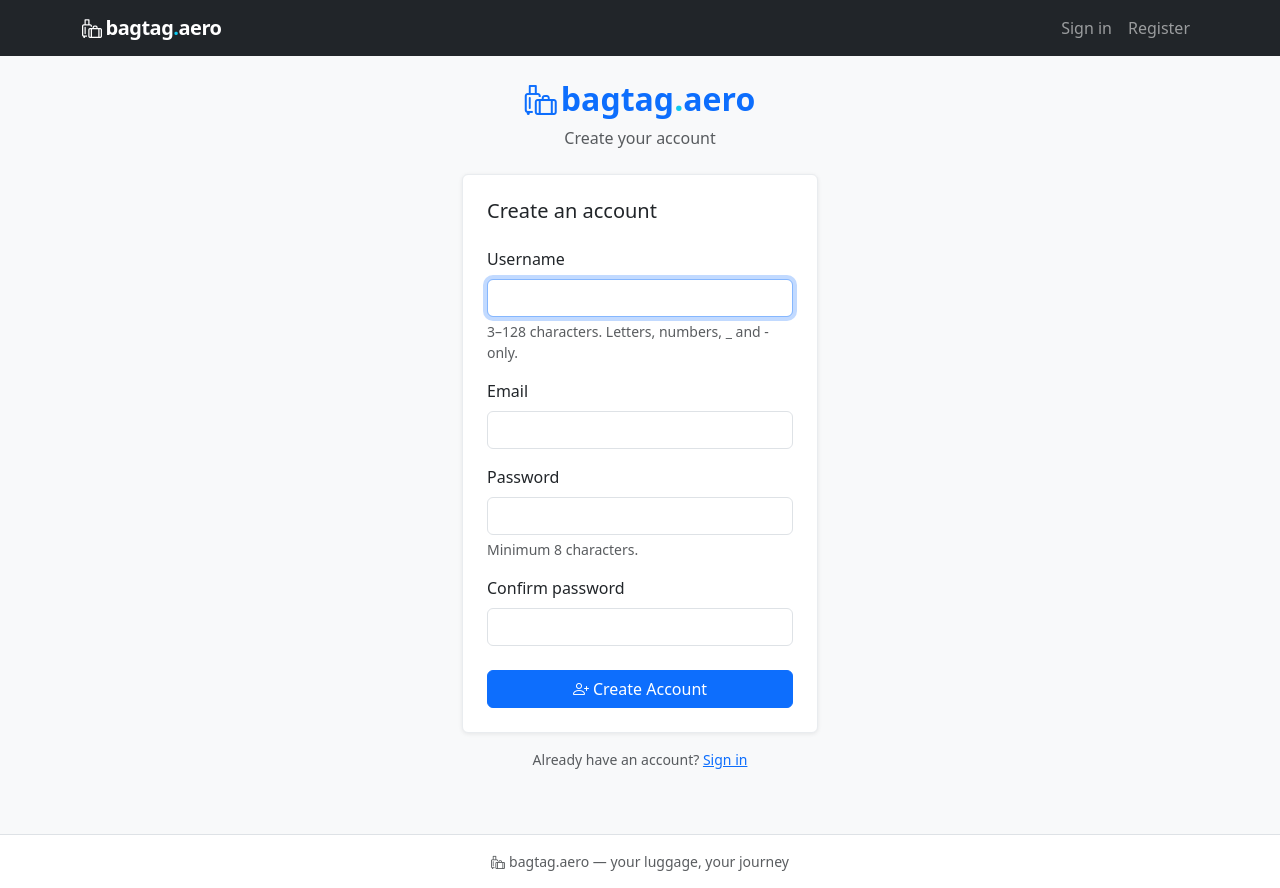
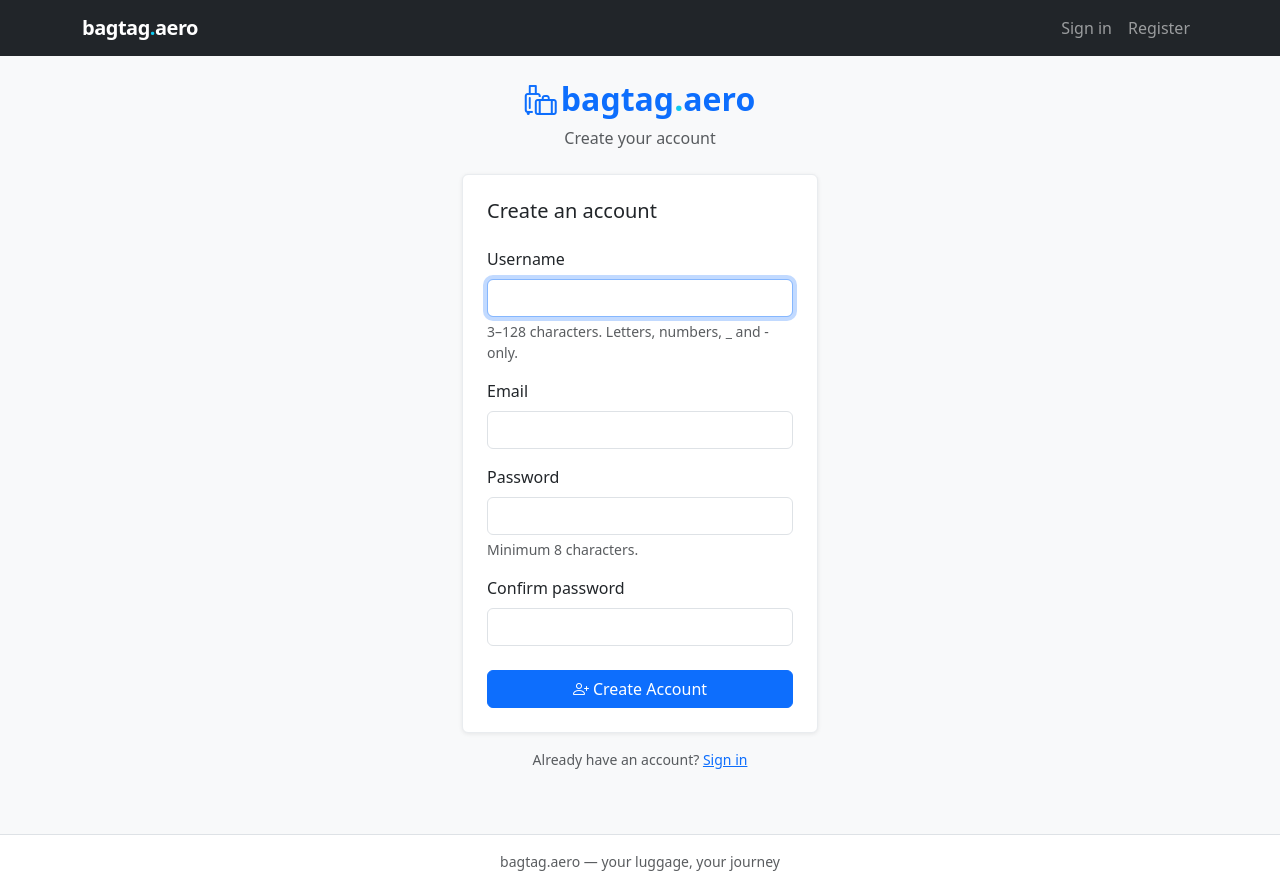
Before and after one commit to iaindeveloper8-blip/bagtag.aero, a FastAPI app: page /auth/register in a window 1280 px wide. Run offline with FastAPI, Linux system fonts and the light colour scheme.

Commit message:
Remove luggage icon from brand — type only
Co-Authored-By: Claude Sonnet 4.6 <noreply@anthropic.com>

```diff
--- a/templates/base.html
+++ b/templates/base.html
@@ -40,7 +40,7 @@
 <nav class="navbar navbar-expand-lg navbar-dark bg-dark sticky-top">
   <div class="container">
     <a class="navbar-brand" href="{% if user is defined and user %}/dashboard{% else %}/{% endif %}">
-      <i class="bi bi-luggage me-1"></i>bagtag<span class="dot">.</span>aero
+      bagtag<span class="dot">.</span>aero
     </a>
     <button class="navbar-toggler" type="button" data-bs-toggle="collapse" data-bs-target="#mainNav">
       <span class="navbar-toggler-icon"></span>
@@ -120,7 +120,7 @@
 
 <footer class="py-3 mt-4 border-top bg-white">
   <div class="container text-center text-muted small">
-    <i class="bi bi-luggage me-1"></i>bagtag.aero &mdash; your luggage, your journey
+    bagtag.aero &mdash; your luggage, your journey
   </div>
 </footer>
 
--- a/templates/base_landing.html
+++ b/templates/base_landing.html
@@ -31,7 +31,7 @@
 <nav class="navbar navbar-expand-lg navbar-dark bg-transparent position-absolute w-100" style="z-index:100;padding-top:1.25rem;padding-bottom:1.25rem">
   <div class="container">
     <a class="navbar-brand" href="/">
-      <i class="bi bi-luggage me-1"></i>bagtag<span class="dot">.</span>aero
+      bagtag<span class="dot">.</span>aero
     </a>
     <button class="navbar-toggler" type="button" data-bs-toggle="collapse" data-bs-target="#mainNav">
       <span class="navbar-toggler-icon"></span>
--- a/templates/landing.html
+++ b/templates/landing.html
@@ -388,7 +388,6 @@
 <footer class="landing-footer">
   <div class="container d-flex flex-wrap justify-content-between align-items-center gap-3">
     <div>
-      <i class="bi bi-luggage me-1"></i>
       <strong style="color:rgba(255,255,255,.7)">bagtag.aero</strong>
       &mdash; your luggage, your journey
     </div>
```
